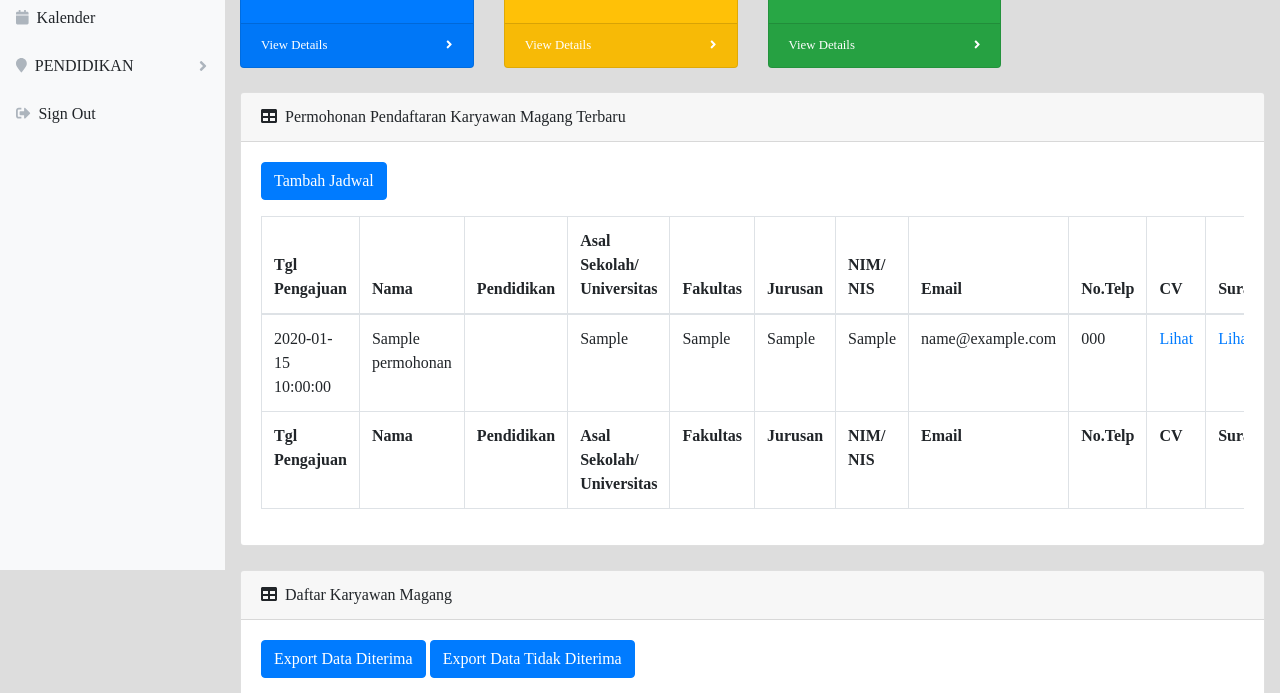
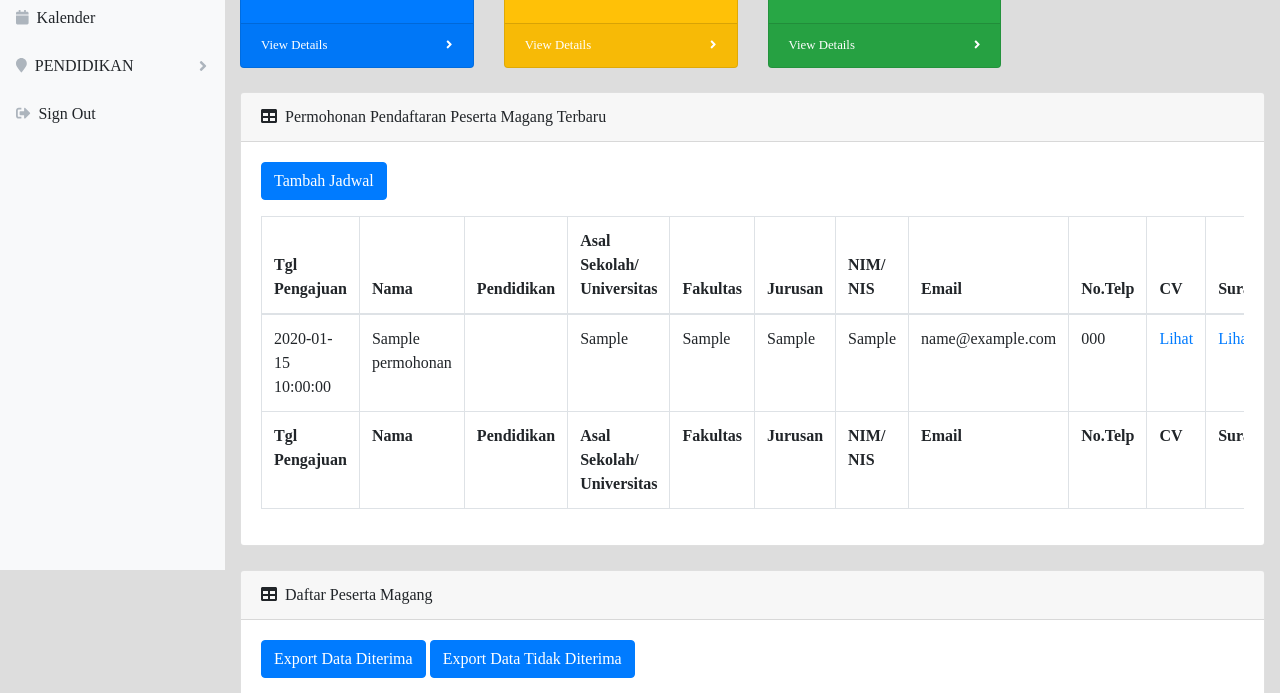
Before and after one commit to myhilr/KP-Museum-Sandi, a CodeIgniter app: page /kp1fix/dashboard in a window 1280 px wide. Shown: the part 230-923 px from the top of the page. Run offline with CodeIgniter, Linux system fonts and the light colour scheme; the visitor is signed in with stand-in values (Sample User, id 1); tables that the repository leaves empty hold one stand-in row (values such as "Sample post"); some libraries are stand-ins or nearby versions; some web fonts are replaced.

Commit message:
change karyawan to peserta

```diff
--- a/application/controllers/Dashboard.php
+++ b/application/controllers/Dashboard.php
@@ -451,7 +451,7 @@ class Dashboard extends CI_Controller {
         }
 
         // Rename worksheet
-        $spreadsheet->getActiveSheet()->setTitle('Rekapan Jadwal Diterima'.date('d-m-Y H'));
+        $spreadsheet->getActiveSheet()->setTitle('Rekapan Jadwal'.date('d-m-Y H'));
 
         // Set active sheet index to the first sheet, so Excel opens this as the first sheet
         $spreadsheet->setActiveSheetIndex(0);
--- a/application/views/admin/dashboard.php
+++ b/application/views/admin/dashboard.php
@@ -116,7 +116,7 @@
 	<div class="card mb-4">
 		<div class="card-header">
 			<i class="fas fa-table mr-1"></i>
-			Permohonan Pendaftaran Karyawan Magang Terbaru
+			Permohonan Pendaftaran Peserta Magang Terbaru
 		</div>
 
 		<div class="card-body">
@@ -307,7 +307,7 @@
 	<div class="card mb-4">
 		<div class="card-header">
 			<i class="fas fa-table mr-1"></i>
-			Daftar Karyawan Magang
+			Daftar Peserta Magang
 		</div>
 		<div class="card-body">
 			<div class="custom-btn-group">
--- a/application/views/admin/dashboard_bak.php
+++ b/application/views/admin/dashboard_bak.php
@@ -134,7 +134,7 @@
                         <div class="card mb-4">
                             <div class="card-header">
                                 <i class="fas fa-table mr-1"></i>
-                                Permohonan Pendaftaran Karyawan Magang Terbaru
+                                Permohonan Pendaftaran Peserta Magang Terbaru
                             </div>
 
                             <div class="card-body">
@@ -270,7 +270,7 @@
                         <div class="card mb-4">
                             <div class="card-header">
                                 <i class="fas fa-table mr-1"></i>
-                                Daftar Karyawan Magang
+                                Daftar Peserta Magang
                             </div>
                             <div class="card-body">
                             <a href="<?php echo base_url() ?>dashboard/export" class="btn btn-primary" style="float:left;">Export Jadwal</a>
--- a/application/views/admin/kalender.php
+++ b/application/views/admin/kalender.php
@@ -26,7 +26,7 @@
 
 <div class="card-body">
     <div class="container-fluid">
-		<h1 class="mt-4 mb-4"><b>JADWAL KARYAWAN MAGANG</b></h1>
+		<h1 class="mt-4 mb-4"><b>JADWAL PESERTA MAGANG</b></h1>
 		<ol class="breadcrumb mb-4">
 			<li class="breadcrumb-item"><a href="<?php echo base_url('dashboard');?>">Dashboard</a></li>
 			<li class="breadcrumb-item active">Kalender</li>
--- a/application/views/admin/login.php
+++ b/application/views/admin/login.php
@@ -26,7 +26,7 @@
     </div>
     <div class="col align-self-center">
     <div class="semibold">
-    <h4 style="margin-bottom:0;"><b>SISTEM PENDAFTARAN <br>KARYAWAN MAGANG</h4> <h4 style="margin : 0; padding-top:0;">MUSEUM SANDI</b></h4><br>
+    <h4 style="margin-bottom:0;"><b>SISTEM PENDAFTARAN <br>PESERTA MAGANG</h4> <h4 style="margin : 0; padding-top:0;">MUSEUM SANDI</b></h4><br>
     </div>
 </div>
     <!-- <div class="col align-self-end">
--- a/application/views/admin/topnavbar.php
+++ b/application/views/admin/topnavbar.php
@@ -4,7 +4,7 @@
         <meta charset="utf-8" />
         <meta http-equiv="X-UA-Compatible" content="IE=edge" />
         <meta name="viewport" content="width=device-width, initial-scale=1, shrink-to-fit=no" />
-        <title>Museum Sandi - Pendaftaran Karyawan Magang</title>
+        <title>Museum Sandi - Pendaftaran Peserta Magang</title>
         <link rel = "icon" href = "<?php echo base_url()?>asset/images/Logo-Museum.png" type = "image/x-icon">
         <link rel="stylesheet" type="text/css" href="<?php echo base_url()?>asset/css/font.css">
         <link rel="stylesheet" type="text/css" href="<?php echo base_url()?>asset/css/styles.css">
```
